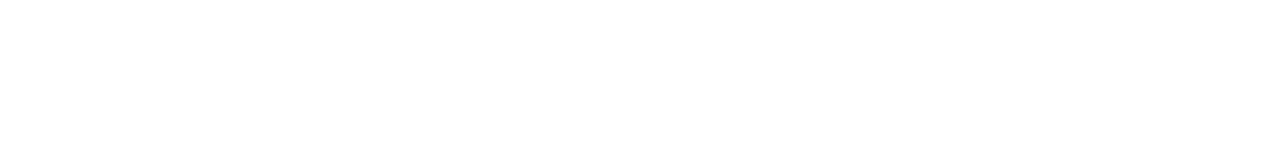
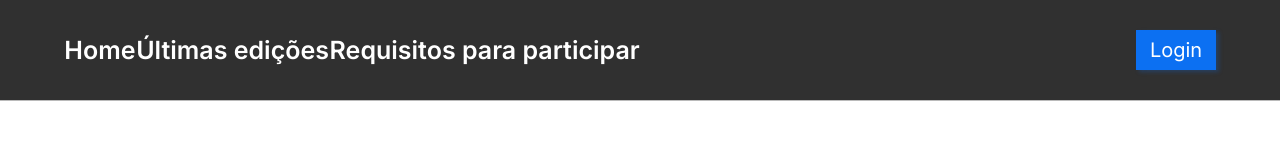
Before and after one commit to JonathanBSantos/Bootcamp-dnc, a plain HTML site: page index.html in a window 1280 px wide. Drawn offline with Linux system fonts and the light colour scheme.

Commit message:
Criação do estilo CSS menu

```diff
--- a/index.html
+++ b/index.html
@@ -3,9 +3,23 @@
 <head>
     <meta charset="UTF-8">
     <meta name="viewport" content="width=device-width, initial-scale=1.0">
+    <link rel="preconnect" href="https://fonts.googleapis.com">
+    <link rel="preconnect" href="https://fonts.gstatic.com" crossorigin>
+    <link href="https://fonts.googleapis.com/css2?family=Inter:wght@400;600;700&display=swap" rel="stylesheet">
+    <link rel="stylesheet" href="style.css">
     <title>Bootcamp DNC</title>
 </head>
 <body>
+    <nav id="principal">
+        <div id="menu">
+            <a href="">Home</a>
+            <a href="">Últimas edições</a>
+            <a href="">Requisitos para participar</a>
+        </div>
+
+        <button>Login</button>
+    </nav>
+
 
 </body>
 </html>
--- /dev/null
+++ b/style.css
@@ -0,0 +1,51 @@
+body {
+    margin: 0px;
+    padding: 0px;
+
+}
+#principal {
+    display: flex;
+    justify-content: space-between;
+    width: 100%;
+    height: 100px;
+    background-color: #303030;
+    align-items: center;
+    border-bottom: 1px solid #BABABA;
+
+}
+
+#menu {
+    display: flex;
+    width: 45%;
+    justify-content: space-around;
+    align-items: center;
+    margin-left: 5%;
+}
+
+
+#principal div a{
+    font-family: 'inter';
+    font-size: 25px;
+    font-weight: 600;
+    color:white;
+    text-decoration: none;
+}
+
+    #principal div a:hover {
+        color: #cccccc;
+    }
+
+#principal button {
+    margin-right: 5%;
+    background-color: #0C70F2 ;
+    border: 0px;
+    height: 40px;
+    width: 80px;
+    font-family: 'inter';
+    font-size: 20px;
+    font-weight: 600px;
+    color: white;
+    box-shadow: 3px 2px 4px rgba(12, 112, 242, 0.25);
+    cursor: pointer;
+
+}
```
